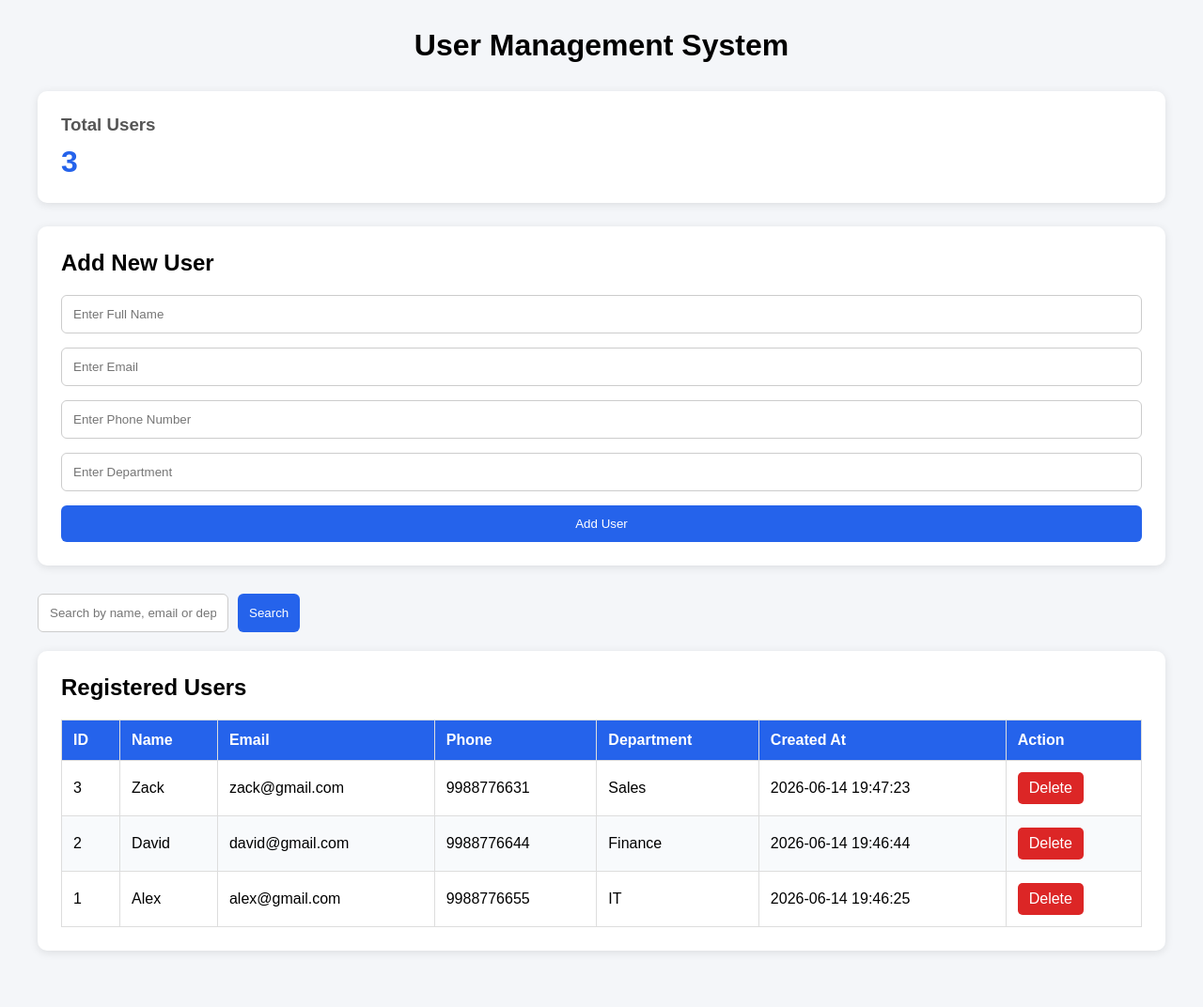
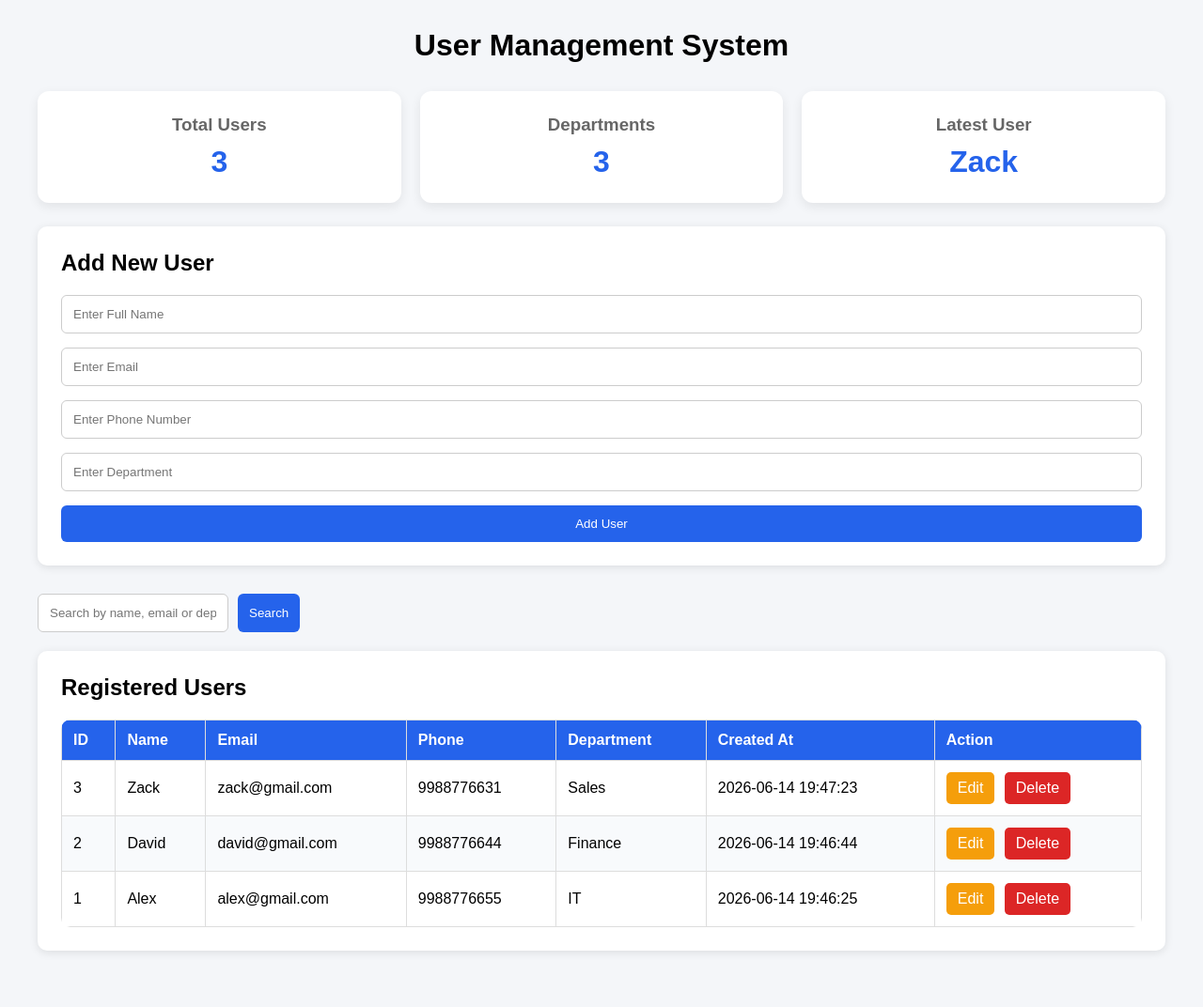
Before and after one commit to mohdaaman/maincrafts-python-fullstack-internship, a Flask app: page / in a window 1280 px wide. Shown: the whole page at 94% size. Run offline with Flask 3, Linux system fonts and the light colour scheme; data comes from the database, SQL or seed files in the repository; both versions use the stored data as it was after the commit.

Commit message:
Improve dashboard layout and responsiveness

```diff
--- a/app.py
+++ b/app.py
@@ -58,12 +58,19 @@ def index():
     cursor.execute("SELECT COUNT(*) FROM users")
     total_users = cursor.fetchone()[0]
 
+    cursor.execute("SELECT COUNT(DISTINCT department) FROM users")
+    total_departments = cursor.fetchone()[0]
+
+    latest_user = users[0]["name"] if users else "N/A"
+
     conn.close()
 
     return render_template(
-        "index.html",
-        users=users,
-        total_users=total_users
+    "index.html",
+    users=users,
+    total_users=total_users,
+    total_departments=total_departments,
+    latest_user=latest_user
     )
 
 
@@ -115,6 +122,58 @@ def delete_user(user_id):
 
     return redirect(url_for("index"))
 
+@app.route("/edit_user/<int:user_id>", methods=["GET", "POST"])
+def edit_user(user_id):
+
+    conn = sqlite3.connect(DATABASE)
+    conn.row_factory = sqlite3.Row
+
+    cursor = conn.cursor()
+
+    if request.method == "POST":
+
+        name = request.form["name"]
+        email = request.form["email"]
+        phone = request.form["phone"]
+        department = request.form["department"]
+
+        cursor.execute("""
+            UPDATE users
+            SET
+                name = ?,
+                email = ?,
+                phone = ?,
+                department = ?
+            WHERE id = ?
+        """, (
+            name,
+            email,
+            phone,
+            department,
+            user_id
+        ))
+
+        conn.commit()
+        conn.close()
+
+        flash("User updated successfully!", "success")
+
+        return redirect(url_for("index"))
+
+    cursor.execute(
+        "SELECT * FROM users WHERE id = ?",
+        (user_id,)
+    )
+
+    user = cursor.fetchone()
+
+    conn.close()
+
+    return render_template(
+        "edit_user.html",
+        user=user
+    )
+
 
 if __name__ == "__main__":
     init_db()
--- a/static/style.css
+++ b/static/style.css
@@ -16,6 +16,11 @@ body {
 }
 
 h1 {
+    text-align: center;
+    margin-bottom: 30px;
+}
+
+.header {
     text-align: center;
     margin-bottom: 30px;
 }
@@ -111,19 +116,23 @@ tr:nth-child(even) {
 }
 
 .stats-container {
+    display: grid;
+    grid-template-columns: repeat(3, 1fr);
+    gap: 20px;
     margin-bottom: 25px;
 }
 
 .stat-card {
     background: white;
     padding: 25px;
-    border-radius: 10px;
-    box-shadow: 0 2px 10px rgba(0,0,0,0.1);
+    border-radius: 12px;
+    text-align: center;
+    box-shadow: 0 4px 12px rgba(0,0,0,0.08);
 }
 
 .stat-card h3 {
+    color: #666;
     margin-bottom: 10px;
-    color: #555;
 }
 
 .stat-card p {
@@ -137,3 +146,49 @@ tr:nth-child(even) {
     gap: 10px;
     margin-bottom: 20px;
 }
+
+.edit-btn {
+    text-decoration: none;
+    background-color: #f59e0b;
+    color: white;
+    padding: 8px 12px;
+    border-radius: 5px;
+    margin-right: 6px;
+    display: inline-block;
+}
+
+.edit-btn:hover {
+    background-color: #d97706;
+}
+
+table {
+    overflow: hidden;
+    border-radius: 10px;
+}
+
+tr:hover {
+    background-color: #eef4ff;
+}
+
+@media (max-width: 768px) {
+
+    .stats-container {
+        grid-template-columns: 1fr;
+    }
+
+    .search-form {
+        flex-direction: column;
+    }
+
+    table {
+        display: block;
+        overflow-x: auto;
+    }
+
+}
+
+button,
+.edit-btn,
+.delete-btn {
+    transition: 0.3s ease;
+}
--- a/templates/index.html
+++ b/templates/index.html
@@ -10,7 +10,9 @@
 
     <div class="container">
 
-        <h1>User Management System</h1>
+        <header class="header">
+            <h1>User Management System</h1>
+        </header>
 
         {% with messages = get_flashed_messages(with_categories=true) %}
             {% if messages %}
@@ -27,6 +29,16 @@
             <div class="stat-card">
                 <h3>Total Users</h3>
                 <p>{{ total_users }}</p>
+            </div>
+
+            <div class="stat-card">
+                <h3>Departments</h3>
+                <p>{{ total_departments }}</p>
+            </div>
+
+            <div class="stat-card">
+                <h3>Latest User</h3>
+                <p>{{ latest_user }}</p>
             </div>
 
         </div>
@@ -114,13 +126,22 @@
                         <td>{{ user.department }}</td>
                         <td>{{ user.created_at }}</td>
                         <td>
+
+                            <a
+                                href="{{ url_for('edit_user', user_id=user.id) }}"
+                                class="edit-btn"
+                            >
+                                Edit
+                            </a>
+
                             <a
                                 href="{{ url_for('delete_user', user_id=user.id) }}"
                                 class="delete-btn"
-                                onclick="return confirm('Are you sure you want to delete this user?')"
+                                onclick="return confirm('Delete this user?')"
                             >
                                 Delete
                             </a>
+
                         </td>
                     </tr>
                     {% endfor %}
```
Also changed, not shown: templates/edit_user.html (added, +67 -0 lines), database.db.
